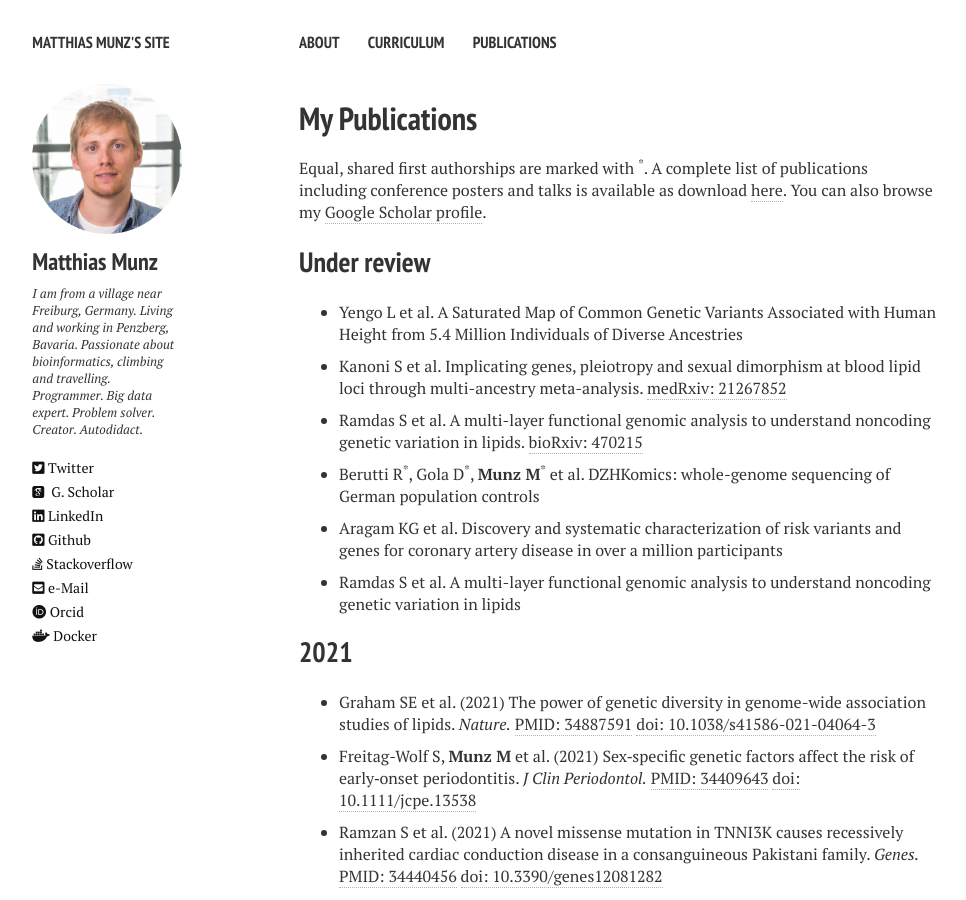
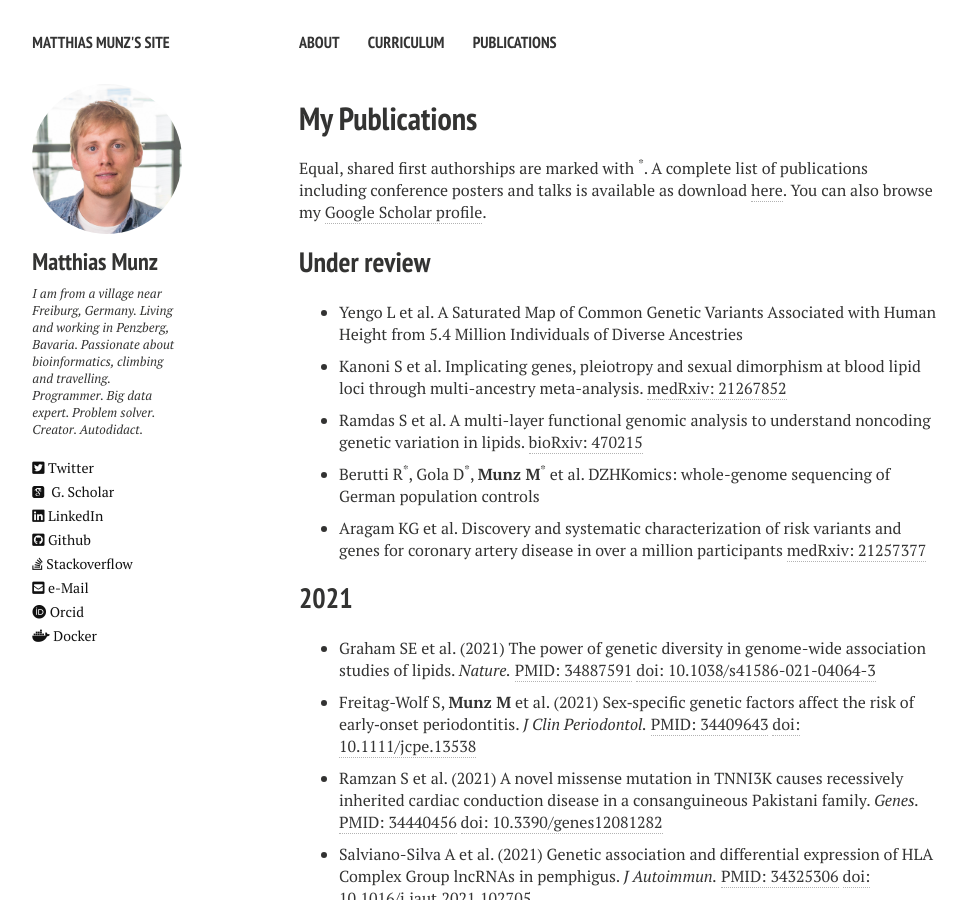
Before and after one commit to matmu/matmu.github.io-deprecated, a Jekyll site: the page built from _pages/publications.md, in a window 1280 px wide and 900 px high. Shown: the whole window, without its empty margins (21-987 px from the left). Built offline with Jekyll 4.4.1, drawn with Linux system fonts in a browser that asks for light colours; nearby versions of some CDN libraries.

Commit message:
Update publications.yml

```diff
--- a/_data/publications.yml
+++ b/_data/publications.yml
@@ -15,8 +15,8 @@
       title: "DZHKomics: whole-genome sequencing of German population controls"
     - authors: "Aragam KG et al."
       title: "Discovery and systematic characterization of risk variants and genes for coronary artery disease in over a million participants"
-    - authors: "Ramdas S et al."
-      title: "A multi-layer functional genomic analysis to understand noncoding genetic variation in lipids"
+      medrxiv: 21257377
+      medrxiv_link: "https://doi.org/10.1101/2021.05.24.21257377"
 
 - year: 2021
   publications:
```
